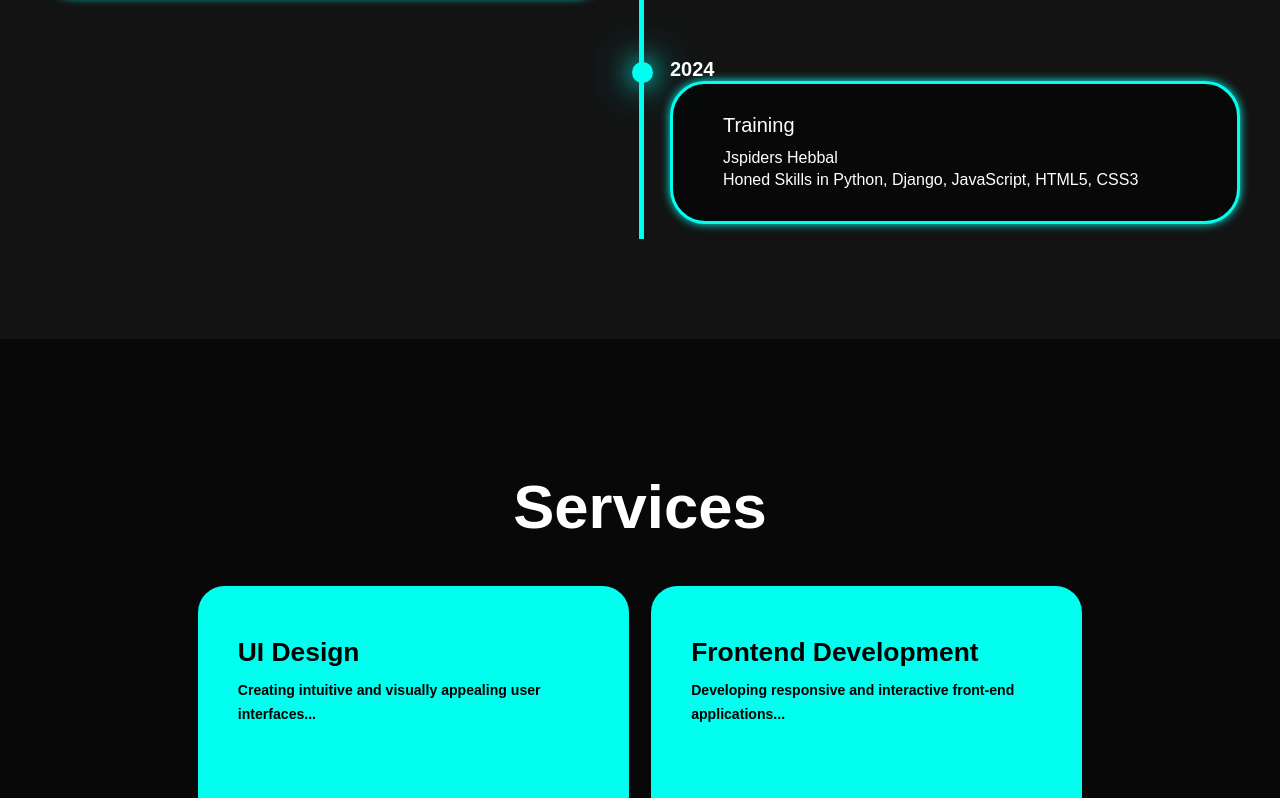
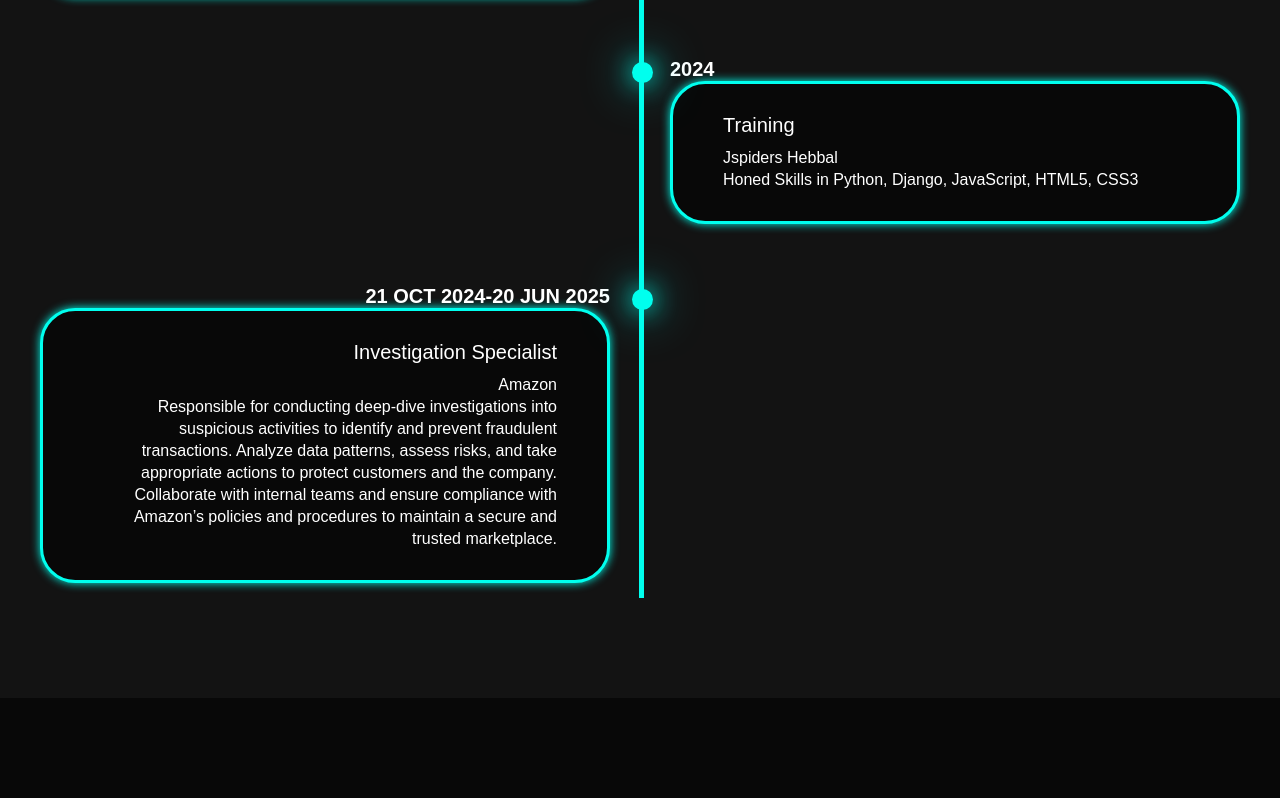
Before and after one commit to Vin-it-git/Portfolio-Website, a plain HTML site: page index.html in a window 1280 px wide. Shown: the part 1754-2552 px from the top of the page. Drawn offline with nearby package versions, Linux system fonts and the light colour scheme; a web font is replaced by a local one.

Commit message:
update20jul

```diff
--- a/index.html
+++ b/index.html
@@ -114,6 +114,17 @@
               <h3>Training</h3>
               <p>Jspiders Hebbal</p>
               <p>Honed Skills in Python, Django, JavaScript, HTML5, CSS3</p>
+            </div>
+          </div>
+        </div>
+        <div class="timeline-item">
+          <div class="timeline-dot"></div>
+          <div class="timeline-date">
+            21 OCT 2024-20 JUN 2025
+            <div class="timeline-content">
+              <h3>Investigation Specialist</h3>
+              <p>Amazon</p>
+              <p>Responsible for conducting deep-dive investigations into suspicious activities to identify and prevent fraudulent transactions. Analyze data patterns, assess risks, and take appropriate actions to protect customers and the company. Collaborate with internal teams and ensure compliance with Amazon’s policies and procedures to maintain a secure and trusted marketplace.</p>
             </div>
           </div>
         </div>
```
